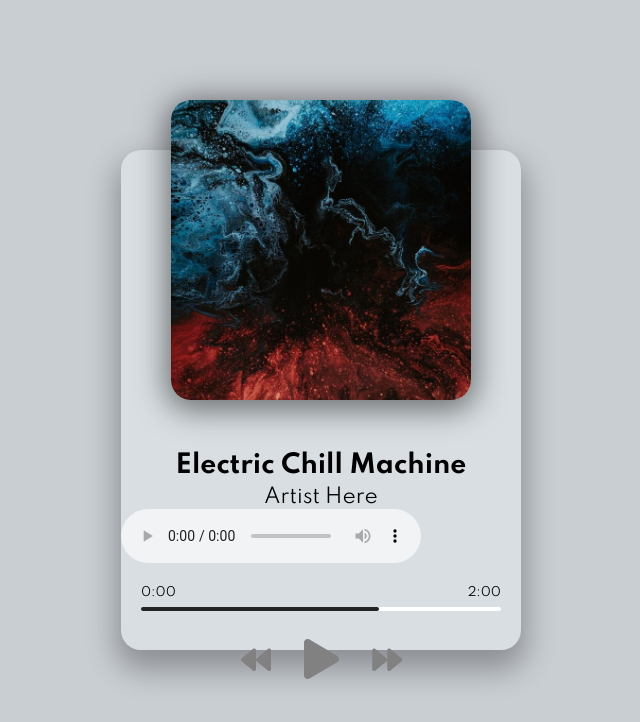
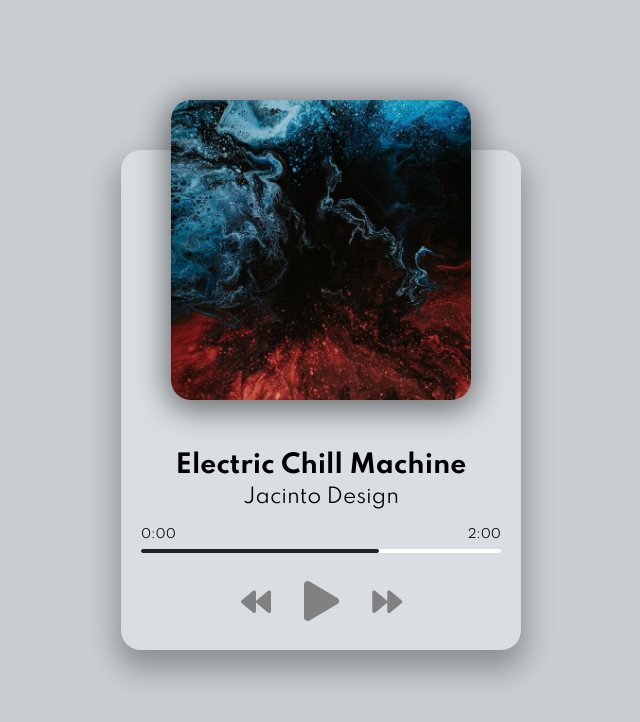
Before and after one commit to elpen84/Music-Player, a plain HTML site: page index.html in a window 1280 px wide. Shown: the whole page, without its empty margins (319-959 px from the left). Drawn offline with Linux system fonts and the light colour scheme.

Commit message:
script updated
added song array
song funcitons
play/pause/nextprev

```diff
--- a/index.html
+++ b/index.html
@@ -18,7 +18,7 @@
       </div>
       <h2 id="title">Electric Chill Machine</h2>
       <h3 id="artist">Artist Here</h3>
-      <audio id="audio" src="music/jacinto-1.mp3" controls></audio>
+      <audio id="audio" src="music/jacinto-1.mp3"></audio>
       <!-- Progress -->
       <div class="progress-container" id="progress-container">
         <div class="progress" id="progress"></div>
--- a/script.js
+++ b/script.js
@@ -1,7 +1,34 @@
+const image = document.querySelector("img");
+const title = document.getElementById("title");
+const artist = document.getElementById("artist");
 const play = document.getElementById("play");
 const prev = document.getElementById("prev");
 const next = document.getElementById("next");
 const audio = document.querySelector("audio");
+
+//music
+const song = [
+  {
+    name: "jacinto-1",
+    diplayName: "Electric Chill Machine",
+    artist: "Jacinto Design",
+  },
+  {
+    name: "jacinto-2",
+    diplayName: "Seven Nataion Army (Remix)",
+    artist: "Jacinto Design",
+  },
+  {
+    name: "jacinto-3",
+    diplayName: "Goodnight, Disco Queen",
+    artist: "Jacinto Design",
+  },
+  {
+    name: "metric-1",
+    diplayName: "Front Row (Remix)",
+    artist: "Jacinto Design",
+  },
+];
 
 // check if playing
 let isPlaying = false;
@@ -24,7 +51,41 @@ function pauseSong() {
 
 // play or pause listners
 play.addEventListener("click", () => (isPlaying ? pauseSong() : playSong()));
+
+//update Dom
+function loadSong(song) {
+  title.textContent = song.diplayName;
+  artist.textContent = song.artist;
+  audio.src = `music/${song.name}.mp3`;
+  image.src = `img/${song.name}.jpg`;
+}
+
+//current song
+
+let songIndex = 0;
+
+//prev song
+function prevSong() {
+  songIndex--;
+  console.log(song[songIndex]);
+  playSong();
+}
+
+//Next Song
+function nextSong() {
+  songIndex++;
+  console.log(song[songIndex]);
+  playSong();
+}
+
+//onload -select song
+
+loadSong(song[songIndex]);
+
 //event listeners
+
+prev.addEventListener("click", prevSong);
+next.addEventListener("click", nextSong);
 
 //play.addEventListener("click", playAudio);
 
```
